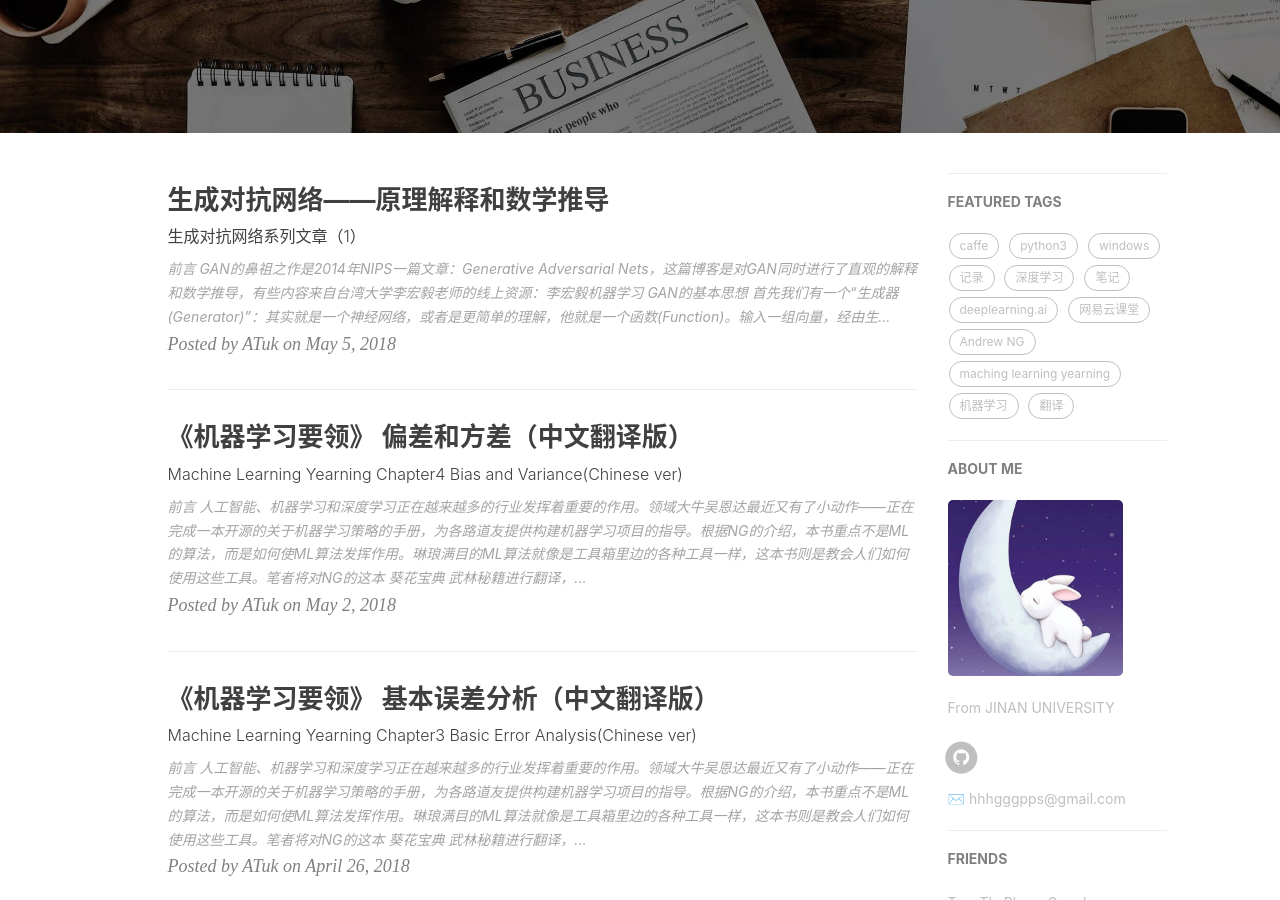
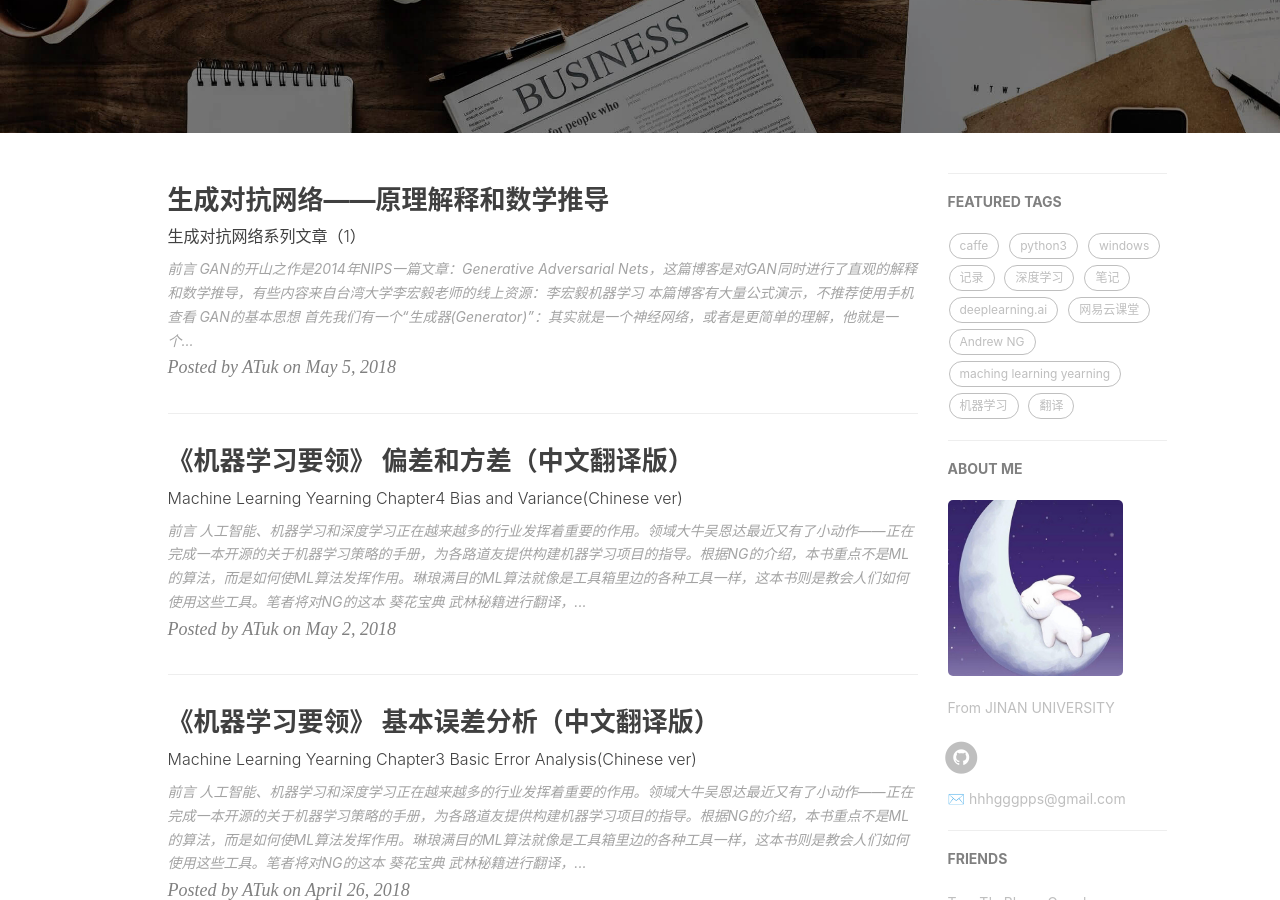
Before and after one commit to AlbertHG/alberthg.github.io, a Jekyll site: the page built from index.html, in a window 1280 px wide and 900 px high, scrolled down 305 px. Built offline with Jekyll 4.4.1, drawn with Linux system fonts in a browser that asks for light colours; nearby versions of some CDN libraries; formulas are drawn with MathJax 3; the list of posts is cut into pages by our own code; comment, search, counter and statistics services are not loaded.

Commit message:
update gan introduction

```diff
--- a/_posts/2018-05-04-introduction-gan.md
+++ b/_posts/2018-05-04-introduction-gan.md
@@ -13,7 +13,9 @@ tags:
 
 ## 前言
 
-> GAN的鼻祖之作是2014年NIPS一篇文章：[Generative Adversarial Nets](https://arxiv.org/abs/1406.2661)，这篇博客是对GAN同时进行了直观的解释和数学推导，有些内容来自台湾大学李宏毅老师的线上资源：[李宏毅机器学习](http://speech.ee.ntu.edu.tw/~tlkagk/index.html)
+> GAN的开山之作是2014年NIPS一篇文章：[Generative Adversarial Nets](https://arxiv.org/abs/1406.2661)，这篇博客是对GAN同时进行了直观的解释和数学推导，有些内容来自台湾大学李宏毅老师的线上资源：[李宏毅机器学习](http://speech.ee.ntu.edu.tw/~tlkagk/index.html)
+
+*本篇博客有大量公式演示，不推荐使用手机查看*
 
 ## GAN的基本思想
 
@@ -200,7 +202,8 @@ $$D^{* } = \frac{P_{data}(x)}{P_{data}(x)+P_G(x)}$$
 
 $$
 \begin{align}
-\underset{D}{max}\ V(G,D) &= V(G,D^{* })\\
+& \underset{D}{max}\ V(G,D) \\
+& = V(G,D^{* })\\
 & = E_{x \sim P_{data} } \left [\ log\ D^{* }(x) \ \right ] + E_{x \sim P_{G} } \left [\ log\ (1-D^{* }(x)) \ \right ] \\
 & = E_{x \sim P_{data} } \left [\ log\ \frac{P_{data}(x)}{P_{data}(x)+P_G(x)} \ \right ] + E_{x \sim P_{G} } \left [\ log\ \frac{P_{G}(x)}{P_{data}(x)+P_G(x)} \ \right ]\\
 & = \int_{x} P_{data}(x) log \frac{P_{data}(x)}{P_{data}(x)+P_G(x)} dx+ \int_{x} P_G(x)log(\frac{P_{G}(x)}{P_{data}(x)+P_G(x)})dx \\
```
